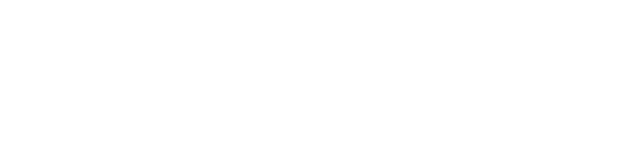
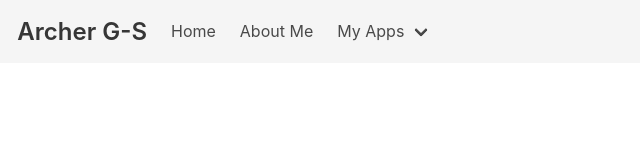
Before and after one commit to archergs/archergs.net, a plain HTML site: page html/aboutme.html in a window 1280 px wide. Shown: the whole page, without its empty margins (0-640 px from the left). Drawn offline with nearby package versions, Linux system fonts and the light colour scheme.

```diff
--- /dev/null
+++ b/css/apps/smoke.css
@@ -0,0 +1,5 @@
+html {
+    width: 100%;
+    height: 100%;
+    background: linear-gradient(225deg, #557ee2, #5454dc);
+}
--- /dev/null
+++ b/css/apps/stream.css
@@ -0,0 +1,5 @@
+html {
+    width: 100%;
+    height: 100%;
+    background: linear-gradient(225deg, #7b44d3, #c53ee3);
+}
--- /dev/null
+++ b/css/apps/urbanwatch.css
@@ -0,0 +1,5 @@
+html {
+    width: 100%;
+    height: 100%;
+    background: linear-gradient(225deg, #c33721, #eb7825);
+}
--- /dev/null
+++ b/css/apps/watchman.css
@@ -0,0 +1,5 @@
+html {
+    width: 100%;
+    height: 100%;
+    background: linear-gradient(225deg, #3737c1, #6495f6);
+}
--- a/css/index.css
+++ b/css/index.css
@@ -1,3 +1,32 @@
+html {
+    background: linear-gradient(270deg, #d54c4c, #e68435, #9f35e6, #3550e6);
+    background-size: 800% 800%;
+
+    -webkit-animation: PageBackground 15s ease infinite;
+    -moz-animation: PageBackground 15s ease infinite;
+    animation: PageBackground 15s ease infinite;
+}
+
+@-webkit-keyframes PageBackground {
+    0%{background-position:19% 0%}
+    50%{background-position:82% 100%}
+    100%{background-position:19% 0%}
+}
+@-moz-keyframes PageBackground {
+    0%{background-position:19% 0%}
+    50%{background-position:82% 100%}
+    100%{background-position:19% 0%}
+}
+@keyframes PageBackground {
+    0%{background-position:19% 0%}
+    50%{background-position:82% 100%}
+    100%{background-position:19% 0%}
+}
+
+#header, #apps {
+    padding: 16pt;
+}
+
 .column {
     margin: 10px;
     padding: 8px;
@@ -8,5 +37,5 @@
 }
 
 .card-content {
-    padding-left: 10pt;
+    padding-left: 10pt !important;
 }
--- a/css/main.css
+++ b/css/main.css
@@ -1,27 +1,3 @@
-html {
-    background: linear-gradient(270deg, #d54c4c, #e68435, #9f35e6, #3550e6);
-    background-size: 800% 800%;
-
-    -webkit-animation: PageBackground 15s ease infinite;
-    -moz-animation: PageBackground 15s ease infinite;
-    animation: PageBackground 15s ease infinite;
-}
-
-@-webkit-keyframes PageBackground {
-    0%{background-position:19% 0%}
-    50%{background-position:82% 100%}
-    100%{background-position:19% 0%}
-}
-@-moz-keyframes PageBackground {
-    0%{background-position:19% 0%}
-    50%{background-position:82% 100%}
-    100%{background-position:19% 0%}
-}
-@keyframes PageBackground {
-    0%{background-position:19% 0%}
-    50%{background-position:82% 100%}
-    100%{background-position:19% 0%}
-}
 
 .navbar{
     padding: 4pt;
--- a/html/aboutme.html
+++ b/html/aboutme.html
@@ -4,9 +4,58 @@
     <meta charset="UTF-8">
     <meta http-equiv="X-UA-Compatible" content="IE=edge">
     <meta name="viewport" content="width=device-width, initial-scale=1.0">
+    <link rel="stylesheet" href="../css/main.css">
+    <link rel="stylesheet" href="https://cdn.jsdelivr.net/npm/bulma@0.9.3/css/bulma.min.css">
     <title>Archer G-S - About Me</title>
 </head>
 <body>
+    <!-- NAVBAR START -->
+    <nav class="navbar is-light" role="navigation" aria-label="main navigation">
+        <div class="navbar-brand">
+            <a class="navbar-item" href="../index.html">
+                <h1 class="title is-4">Archer G-S</h1>
+            </a>
 
+            <a role="button" class="navbar-burger" aria-label="menu" aria-expanded="false" data-target="navmenu">
+                <span aria-hidden="true"></span>
+                <span aria-hidden="true"></span>
+                <span aria-hidden="true"></span>
+            </a>
+        </div>
+
+        <div id="navmenu" class="navbar-menu">
+            <div class="navbar-start">
+                <a class="navbar-item" href="../index.html" style="border-radius: 10px;">
+                    Home
+                </a>
+
+                <a class="navbar-item" href="#" style="border-radius: 10px;">
+                    About Me
+                </a>
+
+                <div class="navbar-item has-dropdown is-hoverable">
+                    <a class="navbar-link" style="border-radius: 10px;">
+                        My Apps
+                    </a>
+
+                    <div class="navbar-dropdown is-boxed" style="border-radius: 10px;">
+                        <a class="navbar-item" href="apps/smoke.html">
+                            Smoke
+                        </a>
+                        <a class="navbar-item" href="apps/urbanwatch.html">
+                            UrbanWatch
+                        </a>
+                        <a class="navbar-item" href="apps/watchman.html">
+                            Watchman
+                        </a>
+                        <a class="navbar-item" href="apps/stream.html">
+                            Stream
+                        </a>
+                    </div>
+                </div>
+            </div>
+        </div>
+    </nav>
+    <!-- NAVBAR END -->
 </body>
 </html>
```
Also changed, not shown: html/apps/smoke.html (+1 -0 lines), html/apps/stream.html (+1 -0 lines), html/apps/urbanwatch.html (+1 -0 lines), html/apps/watchman.html (+1 -0 lines), index.html (+2 -2 lines).
